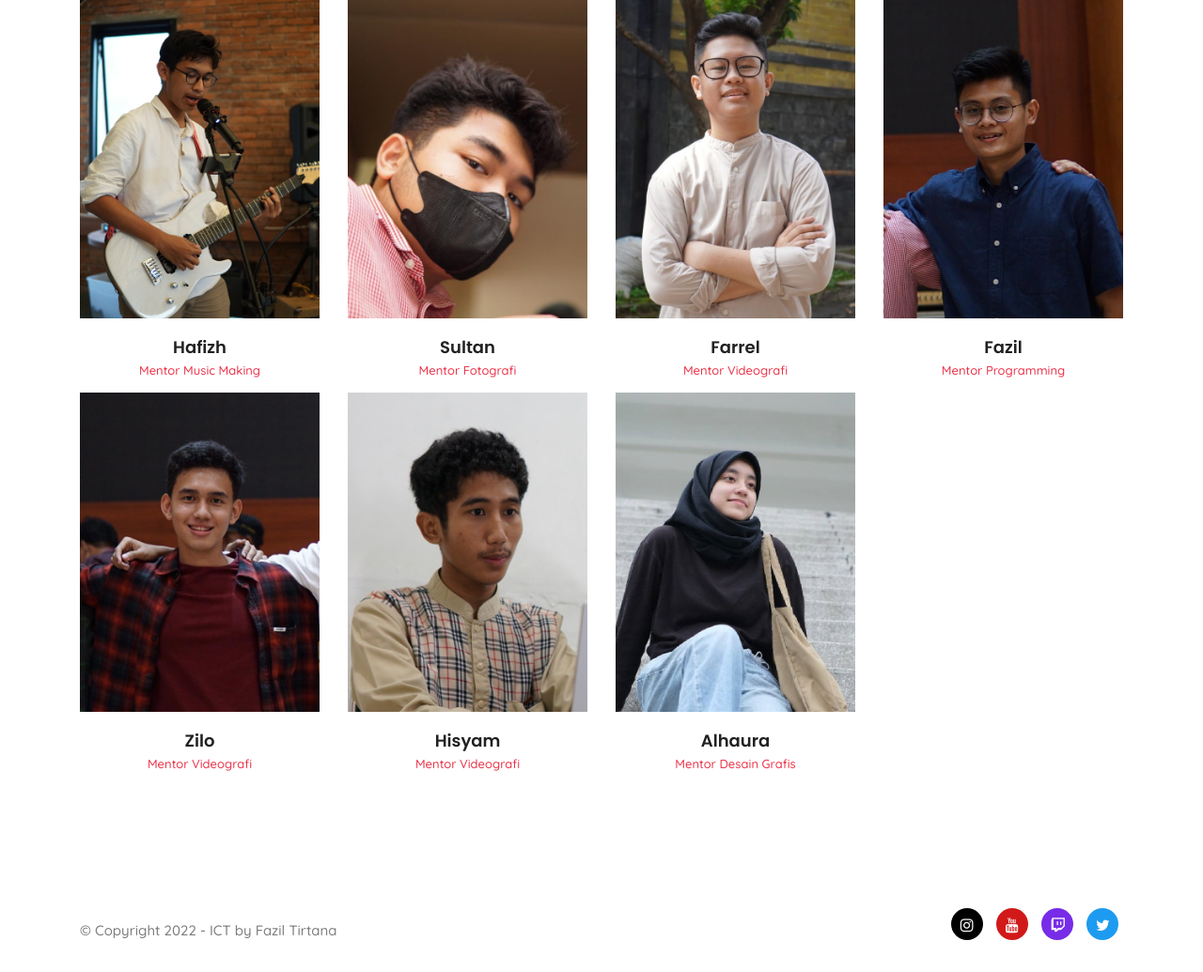
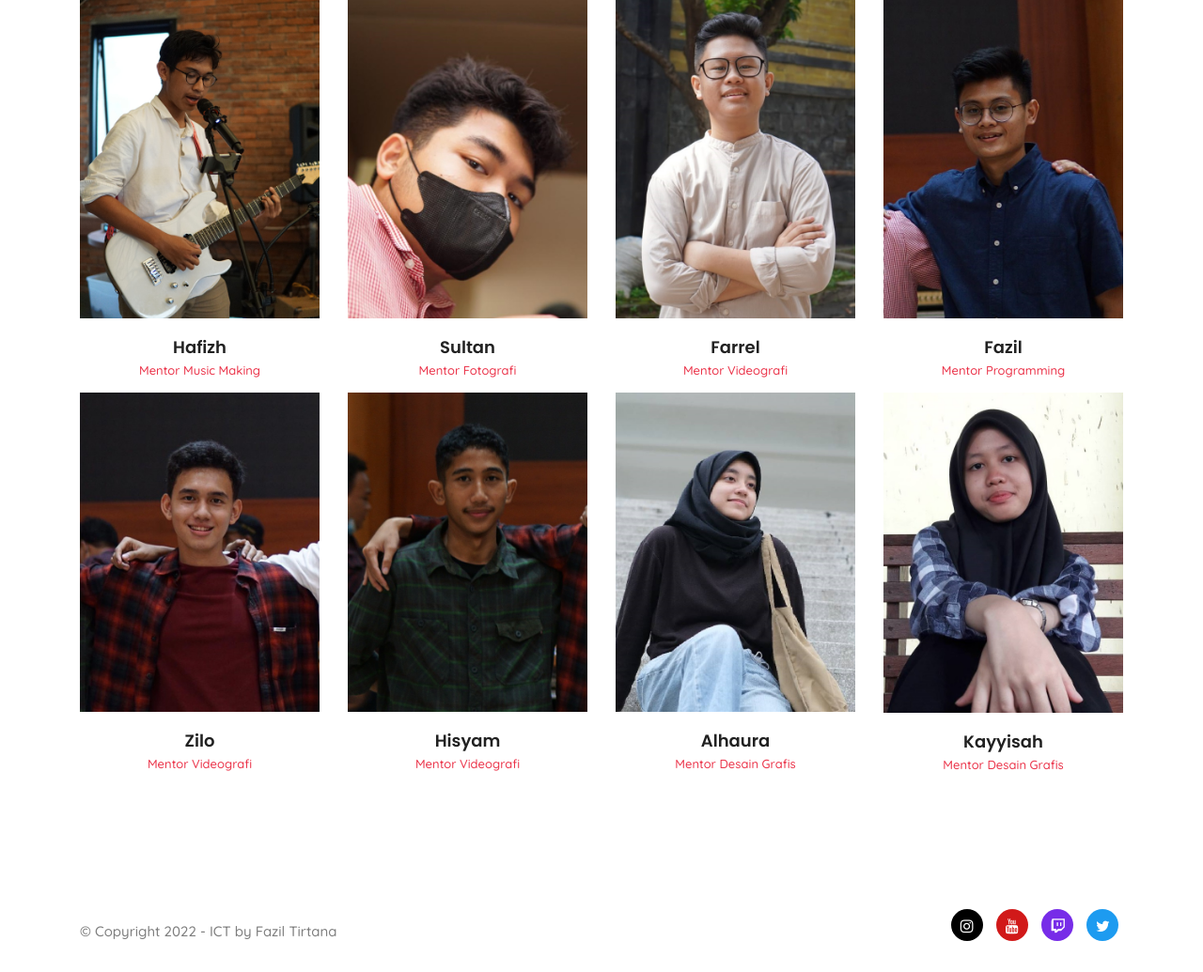
Before and after one commit to fazirta/ICT, a Django app: page / in a window 1280 px wide. Shown: the part 2124-3159 px from the top of the page at 94% size. Before the commit the page ends 3125 px from the top, so only its background shows below. Run offline with Django 4.2, Linux system fonts and the light colour scheme; some libraries are stand-ins or nearby versions.

Commit message:
Ganti foto hisyam dan tambah foto kayyisah

```diff
--- a/templates/core/home.html
+++ b/templates/core/home.html
@@ -350,6 +350,21 @@
                                 <span class="subtitle">Mentor Desain Grafis</span>
                             </div>
                         </div>
+
+                        <div class="col-lg-3 col-md-6 col-sm-6 mb-md-30">
+                            <div class="profile_pic text-center">
+                                <figure class="picframe sc-icon mb20">
+                                    <div class="icons">
+                                        <a href="/"><i class="fa fa-instagram fa-lg"></i></a>
+                                        <a href="/"><i class="fa fa-twitter fa-lg"></i></a>
+                                    </div>
+                                    <img src="{% static 'core/images/team/8.jpeg' %}" class="img-fluid" alt="">
+                                </figure>
+
+                                <h3>Kayyisah</h3>
+                                <span class="subtitle">Mentor Desain Grafis</span>
+                            </div>
+                        </div>
                     </div>
                 </div>
             </section>
```
Also changed, not shown: static/core/images/team/6.jpeg, static/core/images/team/8.jpeg (added), 2 other files.
